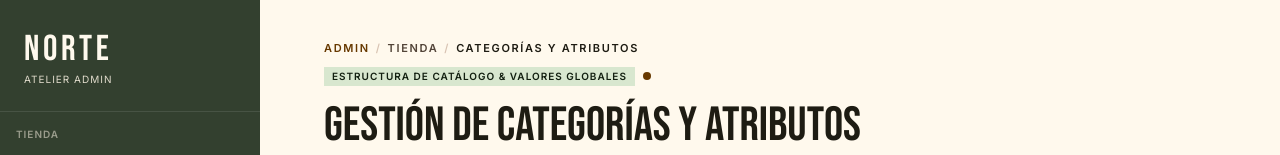
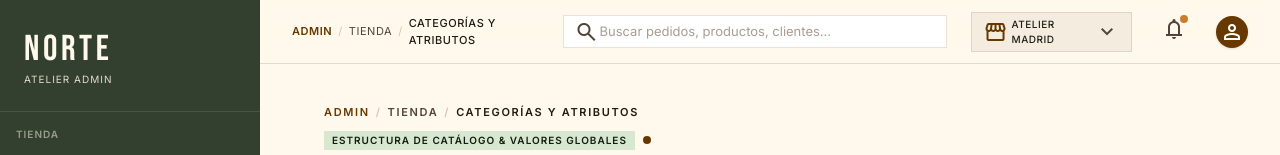
Before and after one commit to Angelussz/proyecto-norte, a Next.js app: page /admin/categorias in a window 1280 px wide. Shown: the top 155 px of the page. Built offline with nearby package versions, Linux system fonts and the light colour scheme.

Commit message:
feat(admin): agregar navbar superior admin-header en layout

```diff
--- a/app/(admin)/layout.tsx
+++ b/app/(admin)/layout.tsx
@@ -1,12 +1,14 @@
 "use client";
 
 import { AdminSidebar } from "@/features/admin/components/admin-sidebar";
+import { AdminHeader } from "@/features/admin/components/admin-header";
 
 export default function AdminLayout({ children }: { children: React.ReactNode }) {
   return (
     <div className="min-h-screen bg-surface">
       <AdminSidebar />
-      <div className="pl-[260px]">{children}</div>
+      <AdminHeader />
+      <div className="pl-[260px] pt-16">{children}</div>
     </div>
   );
 }
--- /dev/null
+++ b/features/admin/components/admin-header.tsx
@@ -0,0 +1,115 @@
+"use client";
+
+import { usePathname } from "next/navigation";
+
+export function AdminHeader() {
+  const pathname = usePathname();
+
+  // Generar breadcrumbs dinámicos según la ruta
+  function getBreadcrumbs() {
+    if (pathname.startsWith("/admin/categorias")) {
+      return (
+        <div className="flex items-center gap-1.5 font-inter text-[11px] text-[#524438] uppercase tracking-wider">
+          <span className="text-[#673900] font-semibold">ADMIN</span>
+          <span className="text-[#d8c3b2]">/</span>
+          <span className="text-[#524438]">TIENDA</span>
+          <span className="text-[#d8c3b2]">/</span>
+          <span className="text-[#1e1c13] font-medium">CATEGORÍAS Y ATRIBUTOS</span>
+        </div>
+      );
+    }
+    if (pathname.startsWith("/admin/productos/nuevo")) {
+      return (
+        <div className="flex items-center gap-1.5 font-inter text-[11px] text-[#524438] uppercase tracking-wider">
+          <span className="text-[#673900] font-semibold">ADMIN</span>
+          <span className="text-[#d8c3b2]">/</span>
+          <span className="text-[#524438]">TIENDA</span>
+          <span className="text-[#d8c3b2]">/</span>
+          <span className="text-[#524438]">PRODUCTOS</span>
+          <span className="text-[#d8c3b2]">/</span>
+          <span className="text-[#c77d2e] font-semibold">NUEVO PRODUCTO</span>
+        </div>
+      );
+    }
+    if (pathname.startsWith("/admin/productos/editar")) {
+      return (
+        <div className="flex items-center gap-1.5 font-inter text-[11px] text-[#524438] uppercase tracking-wider">
+          <span className="text-[#673900] font-semibold">ADMIN</span>
+          <span className="text-[#d8c3b2]">/</span>
+          <span className="text-[#524438]">TIENDA</span>
+          <span className="text-[#d8c3b2]">/</span>
+          <span className="text-[#524438]">PRODUCTOS</span>
+          <span className="text-[#d8c3b2]">/</span>
+          <span className="text-[#c77d2e] font-semibold">EDITAR PRODUCTO</span>
+        </div>
+      );
+    }
+    if (pathname.startsWith("/admin/productos")) {
+      return (
+        <div className="flex items-center gap-1.5 font-inter text-[11px] text-[#524438] uppercase tracking-wider">
+          <span className="text-[#673900] font-semibold">ADMIN</span>
+          <span className="text-[#d8c3b2]">/</span>
+          <span className="text-[#524438]">TIENDA</span>
+          <span className="text-[#d8c3b2]">/</span>
+          <span className="text-[#1e1c13] font-medium">PRODUCTOS</span>
+        </div>
+      );
+    }
+
+    return (
+      <div className="flex items-center gap-1.5 font-inter text-[11px] text-[#524438] uppercase tracking-wider">
+        <span className="text-[#673900] font-semibold">ADMIN</span>
+        <span className="text-[#d8c3b2]">/</span>
+        <span className="text-[#1e1c13] font-medium">DASHBOARD</span>
+      </div>
+    );
+  }
+
+  return (
+    <header className="fixed top-0 left-[260px] right-0 h-16 bg-[#fff9ed]/95 backdrop-blur-sm border-b border-[#d8c3b2]/60 z-40 px-6 lg:px-8 flex items-center justify-between">
+      {/* Breadcrumb a la izquierda */}
+      <div className="flex items-center gap-4">{getBreadcrumbs()}</div>
+
+      {/* Controles de la derecha */}
+      <div className="flex items-center gap-4 lg:gap-6">
+        {/* Barra de búsqueda */}
+        <div className="relative flex items-center">
+          <span className="material-symbols-outlined text-[#524438] text-[18px] absolute left-3 pointer-events-none">
+            search
+          </span>
+          <input
+            type="text"
+            placeholder="Buscar pedidos, productos, clientes..."
+            className="w-64 lg:w-96 pl-9 pr-4 py-1.5 bg-white text-[#1e1c13] placeholder:text-[#857466]/70 font-inter text-[13px] outline-none border border-[#d8c3b2]/50 focus:border-[#673900] transition-colors"
+          />
+        </div>
+
+        {/* Selector de Atelier / Tienda */}
+        <div className="hidden sm:flex items-center gap-1 px-3 py-1 bg-[#f4eddf] border border-[#d8c3b2]/60">
+          <span className="material-symbols-outlined text-[16px] text-[#673900]">storefront</span>
+          <span className="font-inter text-[10px] uppercase tracking-wider text-[#1e1c13] font-medium">
+            Atelier Madrid
+          </span>
+          <span className="material-symbols-outlined text-[16px] text-[#524438]">
+            keyboard_arrow_down
+          </span>
+        </div>
+
+        {/* Notificaciones */}
+        <button
+          type="button"
+          className="relative p-1.5 text-[#524438] hover:text-[#1e1c13] transition-colors"
+          title="Notificaciones"
+        >
+          <span className="material-symbols-outlined text-[20px]">notifications</span>
+          <span className="absolute top-1 right-1 w-2 h-2 rounded-full bg-[#c77d2e]" />
+        </button>
+
+        {/* Avatar de Usuario */}
+        <div className="w-8 h-8 rounded-full bg-[#673900] flex items-center justify-center shrink-0 shadow-sm">
+          <span className="material-symbols-outlined text-white text-[18px]">person</span>
+        </div>
+      </div>
+    </header>
+  );
+}
```
